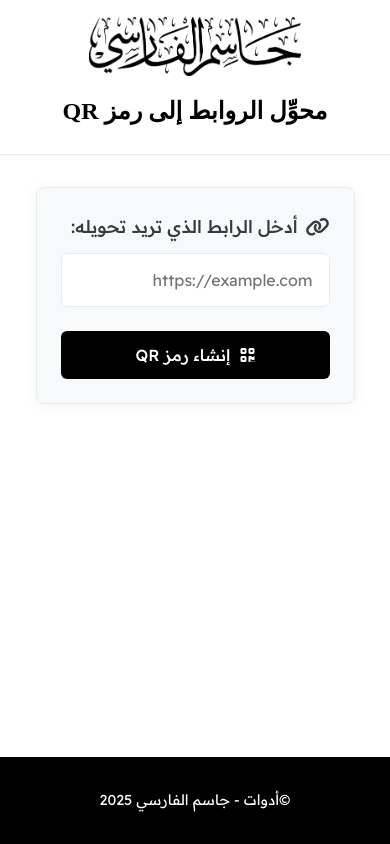
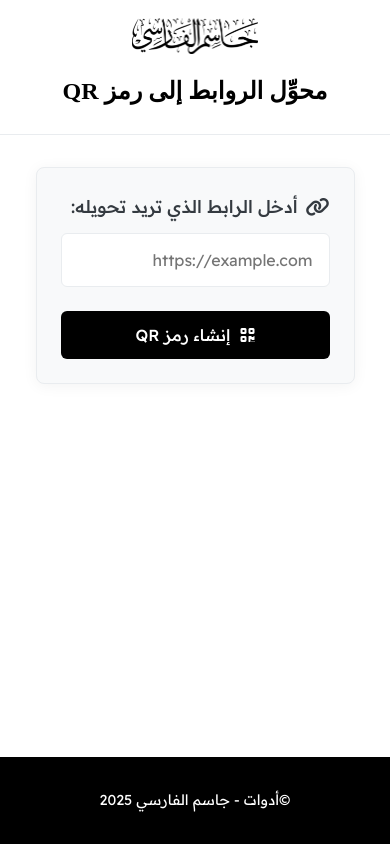
Before and after one commit to qmsweb/Tools, a plain HTML site: page qr.html in a window 390 px wide. Drawn offline with Linux system fonts and the light colour scheme; a web font is replaced by a local one.

Commit message:
Update qr.html

```diff
--- a/qr.html
+++ b/qr.html
@@ -241,7 +241,8 @@
             }
 
             .logo-container img {
-                max-height: 60px;
+                max-height: 40px;
+                padding: 2px;
             }
 
             header h1 {
```
